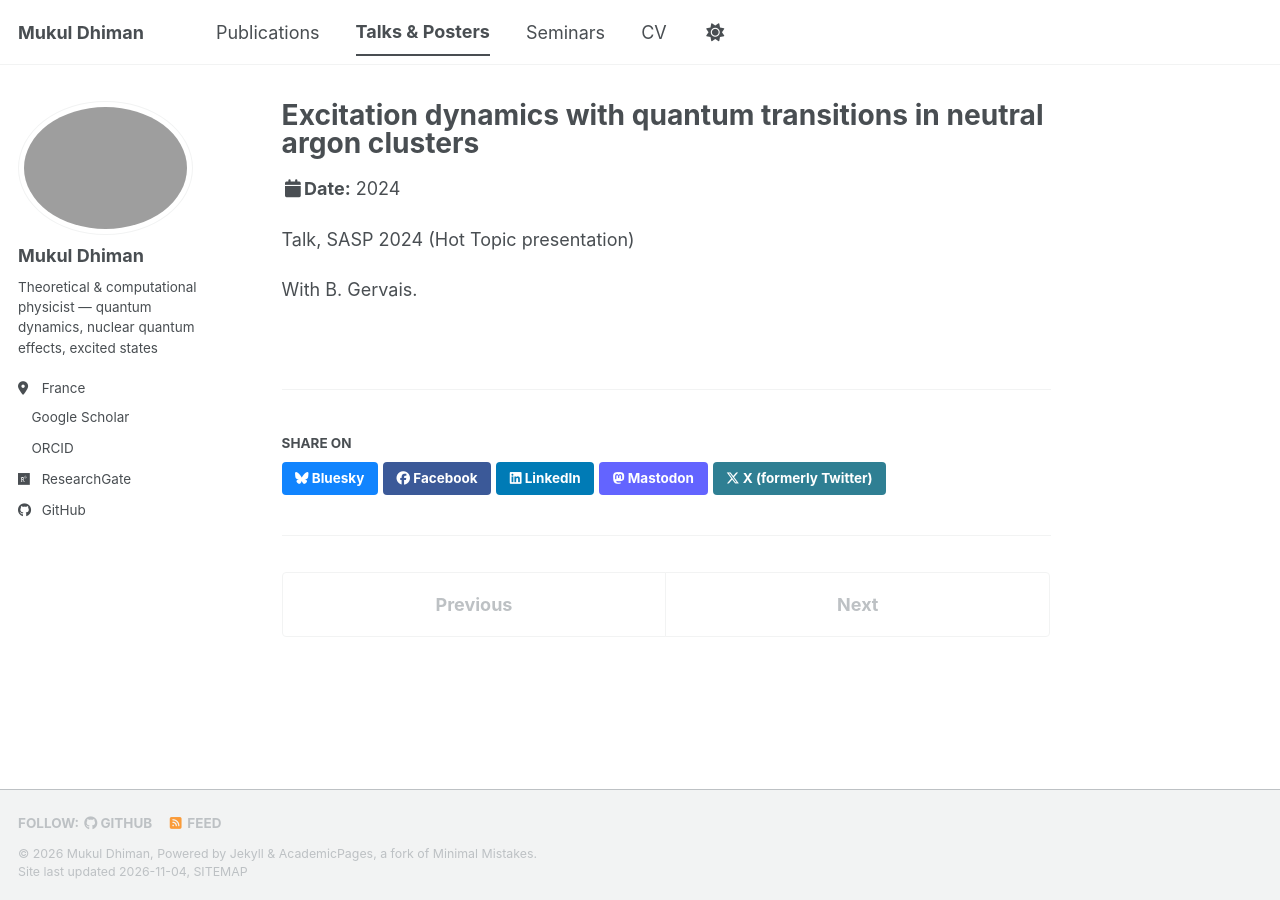
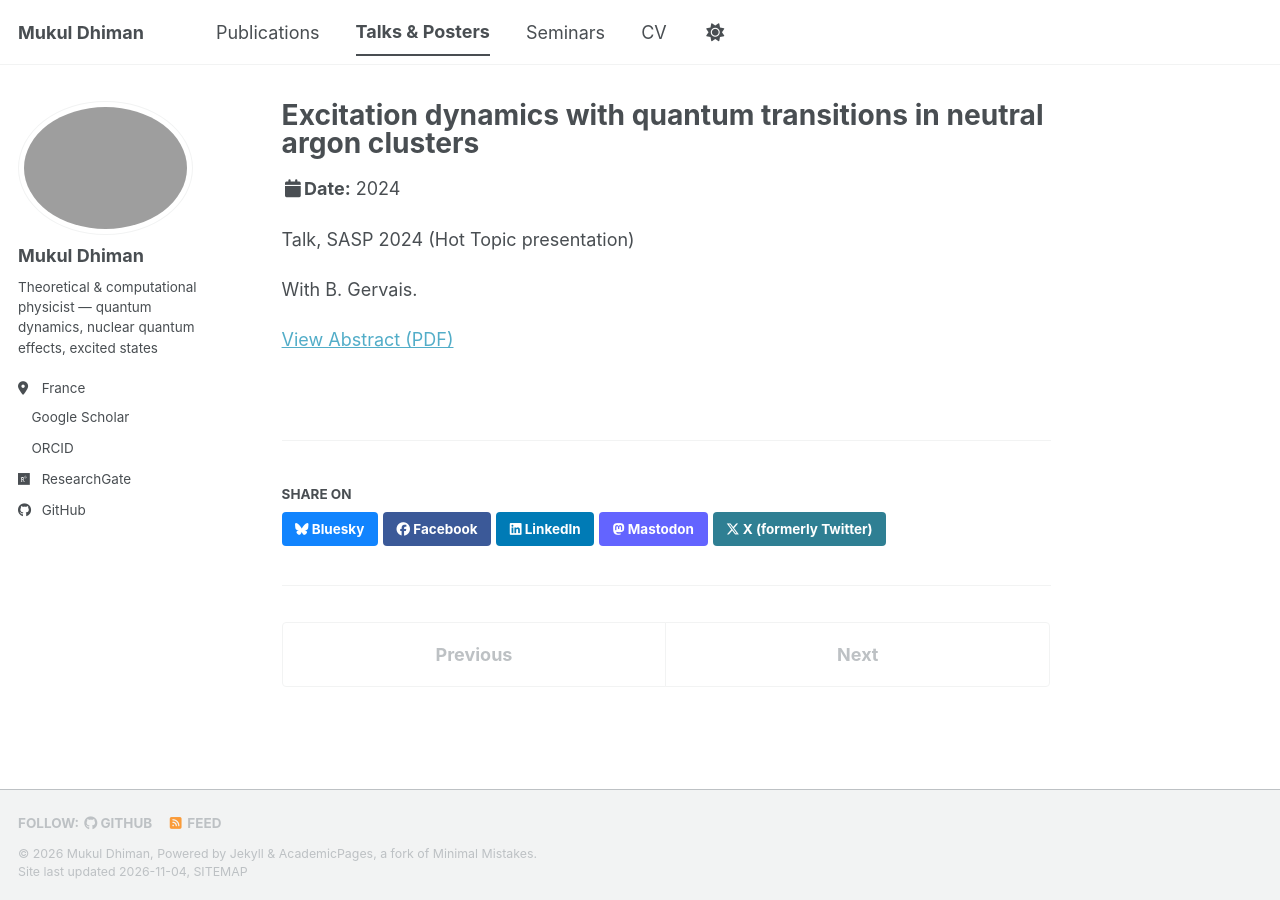
Before and after one commit to simul-md/dhiman.github.io, a Jekyll site: the page built from _talks/2024-03-02-sasp2024-argon-dynamics.md, in a window 1280 px wide. Built offline with Jekyll 4.4.1, drawn with Linux system fonts in a browser that asks for light colours; a style sheet for code colours, icons or effects is not loaded.

Commit message:
Update 2024-03-02-sasp2024-argon-dynamics.md

```diff
--- a/_talks/2024-03-02-sasp2024-argon-dynamics.md
+++ b/_talks/2024-03-02-sasp2024-argon-dynamics.md
@@ -8,3 +8,5 @@ date: 2024-03-02
 ---
 
 With B. Gervais.
+
+[View Abstract (PDF)]({{ site.baseurl }}/files/abstract_presentation_SASP2024_MDhiman.pdf)
```
